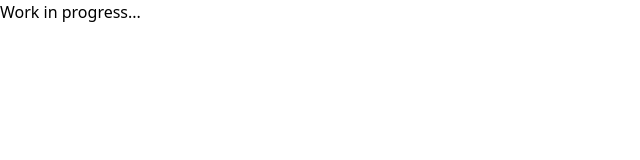
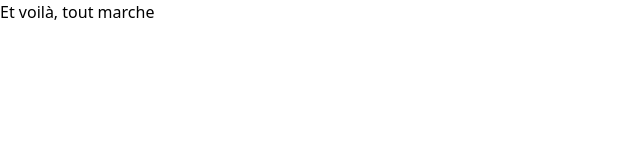
Before and after one commit to ZeyXs/home-frontend, a React (Vite) app: page / in a window 1280 px wide. Shown: the top 160 px of the page, without its empty margins (0-640 px from the left). Built offline with nearby package versions, Linux system fonts and the light colour scheme.

Commit message:
Random message for testing

```diff
--- a/src/App.tsx
+++ b/src/App.tsx
@@ -2,7 +2,7 @@ function App() {
 
   return (
     <div className="h-screen bg-black flex items-center justify-center">
-      <p className="text-white text-3xl">Work in progress...</p>
+      <p className="text-white text-3xl">Et voilà, tout marche</p>
     </div>
   );
 };
```
